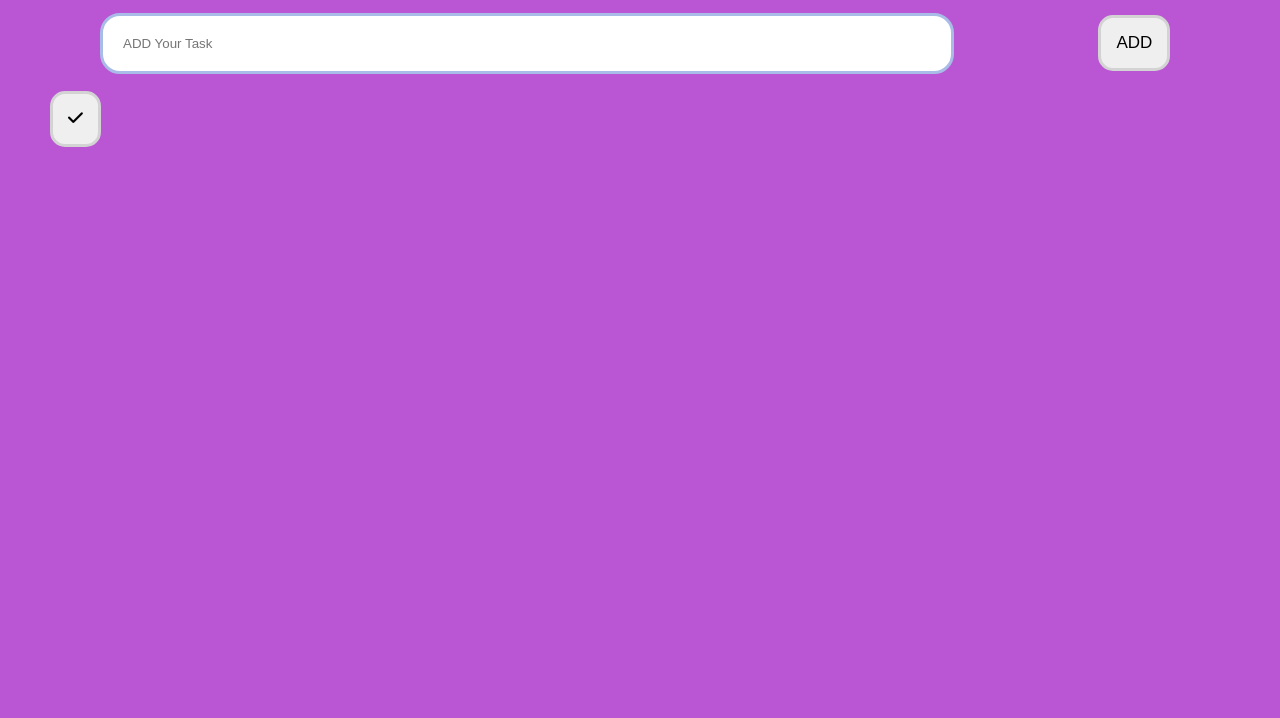
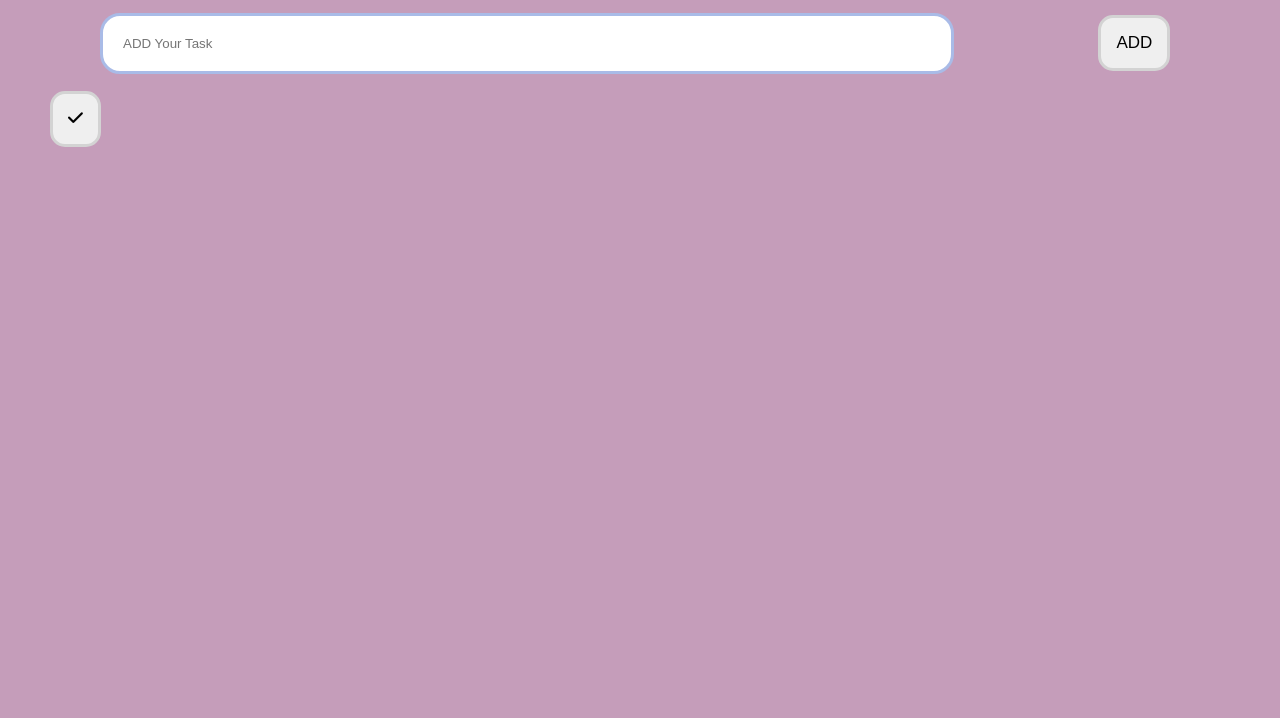
Before and after one commit to GSG-CF05/ToDo-App-Alaa, a plain HTML site: page index.html in a window 1280 px wide. Shown: the part 82-800 px from the top of the page. Drawn offline with Linux system fonts and the light colour scheme.

Commit message:
Update style.css

```diff
--- a/style.css
+++ b/style.css
@@ -8,7 +8,7 @@
   body {
     width: 100%;
     height: 100%;
-    background-color:RGBA( 186, 85, 211, 1 );
+    background-color:RGB(197, 157, 186);
   }
   .ToDoSection{
     margin:30px;
```
